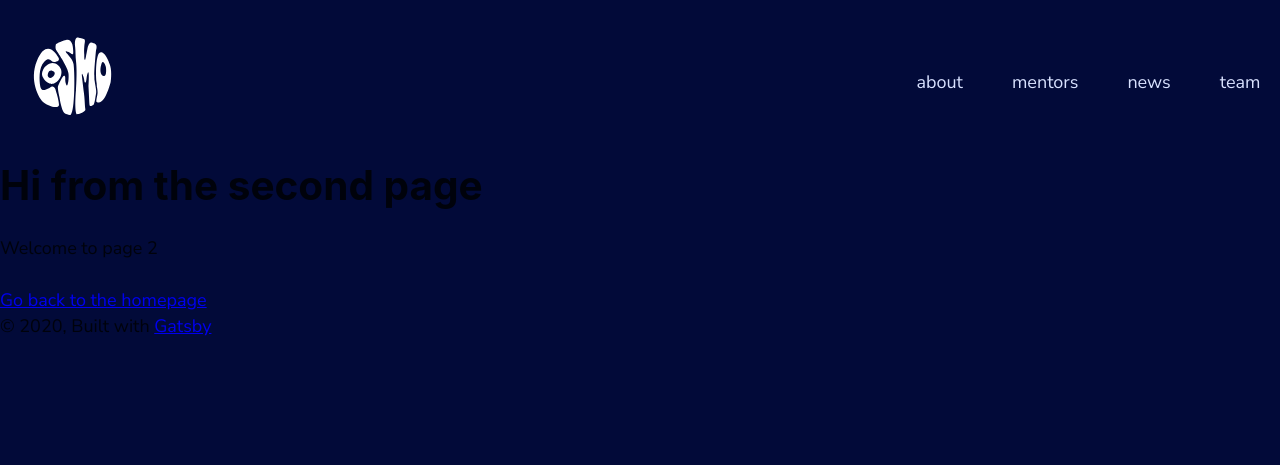
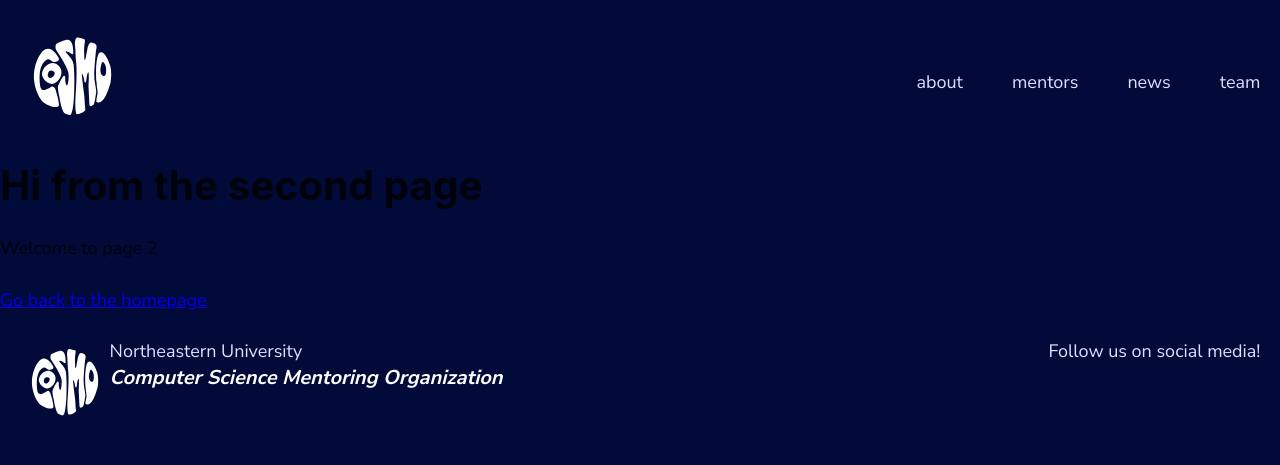
Before and after one commit to northeastern-cosmo/CoSMO, a Gatsby site: page /page-2 in a window 1280 px wide. Built offline with nearby package versions, Linux system fonts and the light colour scheme; Gatsby itself is replaced by a stand-in of ours.

Commit message:
updating footer, adding font awesome

```diff
--- a/package.json
+++ b/package.json
@@ -5,6 +5,9 @@
   "version": "0.1.0",
   "author": "Kyle Mathews <mathews.kyle@gmail.com>",
   "dependencies": {
+    "@fortawesome/fontawesome-svg-core": "^1.2.30",
+    "@fortawesome/free-solid-svg-icons": "^5.14.0",
+    "@fortawesome/react-fontawesome": "^0.1.11",
     "animejs": "^3.2.0",
     "gatsby": "^2.23.12",
     "gatsby-image": "^2.4.9",
--- /dev/null
+++ b/src/components/header-footer/footer.js
@@ -0,0 +1,66 @@
+import React from "react"
+import styled from "styled-components"
+import logo from "./logo.svg"
+
+import { LogoContainer } from "./header"
+import SocialMedia from "../social-media"
+
+const FooterContainer = styled.div`
+  margin: 0 auto;
+  padding: 1.45rem 1.0875rem;
+  max-width: 1400px;
+`
+
+const Layout = styled.div`
+  display: flex;
+  flex-direction: row;
+`
+
+const Title = styled.div`
+  font-style: normal;
+  font-weight: normal;
+  font-size: 18px;
+  line-height: 25px;
+  color: #d9e2ff;
+`
+
+const Cosmo = styled.div`
+  font-style: italic;
+  font-weight: bold;
+  font-size: 20px;
+  line-height: 27px;
+  color: #ffffff;
+`
+
+const Footer = () => {
+  return (
+    <footer style={{ backgroundColor: "#020a39" }}>
+      <FooterContainer>
+        <Layout style={{ justifyContent: "space-between" }}>
+          <Layout>
+            <div>
+              <LogoContainer
+                src={logo}
+                alt="cosmo logo"
+                height="90"
+                width="90"
+              />
+            </div>
+            <div>
+              <Title>Northeastern University</Title>
+              <Cosmo>Computer Science Mentoring Organization</Cosmo>
+            </div>
+          </Layout>
+          <Layout>
+            <Title>Follow us on social media!</Title>
+          </Layout>
+        </Layout>
+        <div className="container">
+          <SocialMedia />
+        </div>
+      </FooterContainer>
+    </footer>
+  )
+}
+
+export default Footer
--- a/src/components/header/header.js
+++ b/src/components/header-footer/header.js
@@ -4,9 +4,9 @@ import React from "react"
 import styled from "styled-components"
 import logo from "./logo.svg"
 
-const LogoContainer = styled.img`
-  height: 105px;
-  width: 105px;
+export const LogoContainer = styled.img`
+  height: ${({ height = 105 }) => `${height}px`};
+  height: ${({ width = 105 }) => `${width}px`}};
 
   margin-bottom: 0;
 `
@@ -49,7 +49,7 @@ const Header = () => (
   >
     <HeaderContainer>
       <Link to="/">
-        <LogoContainer src={logo} />
+        <LogoContainer src={logo} alt="cosmo logo" width="105" height="105" />
       </Link>
       <Links>
         <LinkContainer to="/">about</LinkContainer>
--- a/src/components/layout.js
+++ b/src/components/layout.js
@@ -9,7 +9,8 @@ import React from "react"
 import PropTypes from "prop-types"
 import { useStaticQuery, graphql } from "gatsby"
 
-import Header from "./header/header"
+import Header from "./header-footer/header"
+import Footer from "./header-footer/footer"
 import "./layout.css"
 
 const Layout = ({ children }) => {
@@ -33,12 +34,8 @@ const Layout = ({ children }) => {
         }}
       >
         <main>{children}</main>
-        <footer>
-          © {new Date().getFullYear()}, Built with
-          {` `}
-          <a href="https://www.gatsbyjs.org">Gatsby</a>
-        </footer>
       </div>
+      <Footer />
     </>
   )
 }
--- /dev/null
+++ b/src/components/social-media.js
@@ -0,0 +1,10 @@
+import React from "react"
+import { Link } from "gatsby"
+import { FontAwesomeIcon } from "@fortawesome/react-fontawesome"
+import { faFacebook } from "@fortawesome/free-solid-svg-icons"
+
+const SocialMedia = () => {
+  return <FontAwesomeIcon icon={faFacebook} />
+}
+
+export default SocialMedia
--- a/src/pages/index.js
+++ b/src/pages/index.js
@@ -413,6 +413,8 @@ const IndexPage = () => {
     }
   }
 
+  // need the body class name to change the body background color on this
+  // page only since we have a maxw-width and the margins would be the wrong color
   return (
     <>
       <Helmet>
```
Also changed, not shown: src/components/Footer.js (deleted, +0 -54 lines), src/components/values.js (+17 -17 lines), src/components/header-footer/logo.svg (renamed from src/components/header/logo.svg), src/images/ clearLogo.png (deleted), 1 other file.
